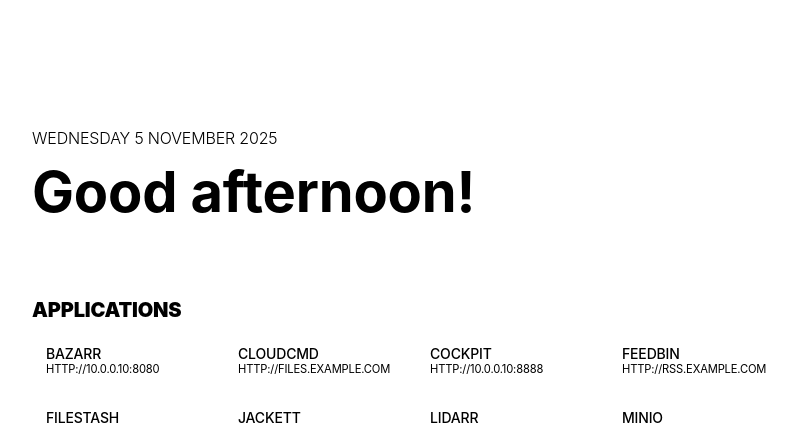
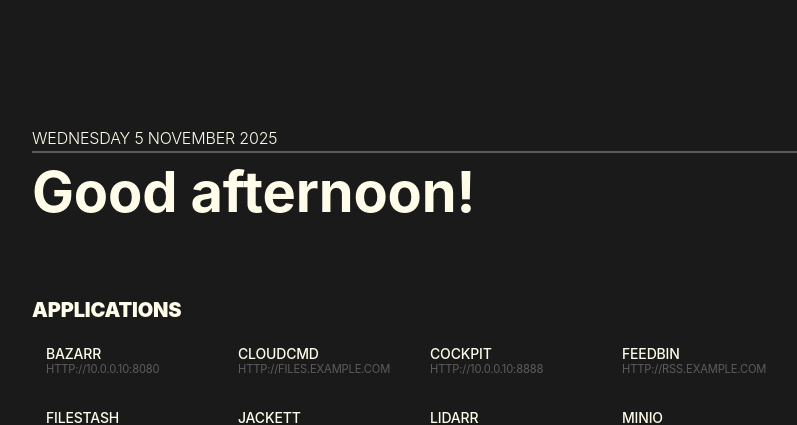
Before and after one commit to klppl/startpage, a PHP site: page / in a window 1280 px wide. Shown: the top 425 px of the page, without its empty margins (224-1021 px from the left). Run offline with PHP 8.4, Linux system fonts and the light colour scheme; some libraries are stand-ins or nearby versions.

Commit message:
lets do dis

```diff
--- a/assets/css/styles.css
+++ b/assets/css/styles.css
@@ -107,6 +107,14 @@ input:focus{
 
 input:focus{
 	opacity: 1;
+}
+
+#search input,
+#keywords {
+	font-size: 1.8em;
+	height: 4.5em;
+	padding: 0.5em 0;
+	border-bottom-width: 2px;
 }
 
 
--- a/assets/js/themer.js
+++ b/assets/js/themer.js
@@ -26,9 +26,18 @@ const setTheme = options => {
 }
 
 document.addEventListener('DOMContentLoaded', () => {
-    setValueFromLocalStorage('color-background');
-    setValueFromLocalStorage('color-text-pri');
-    setValueFromLocalStorage('color-text-acc');
+    // Check if any theme is stored, if not set blackboard as default
+    if (!localStorage.getItem('color-background')) {
+        setTheme({
+            'color-background': '#1a1a1a',
+            'color-text-pri': '#FFFDEA',
+            'color-text-acc': '#5c5c5c'
+        });
+    } else {
+        setValueFromLocalStorage('color-background');
+        setValueFromLocalStorage('color-text-pri');
+        setValueFromLocalStorage('color-text-acc');
+    }
 });
 
 const dataThemeButtons = document.querySelectorAll('[data-theme]');
```
